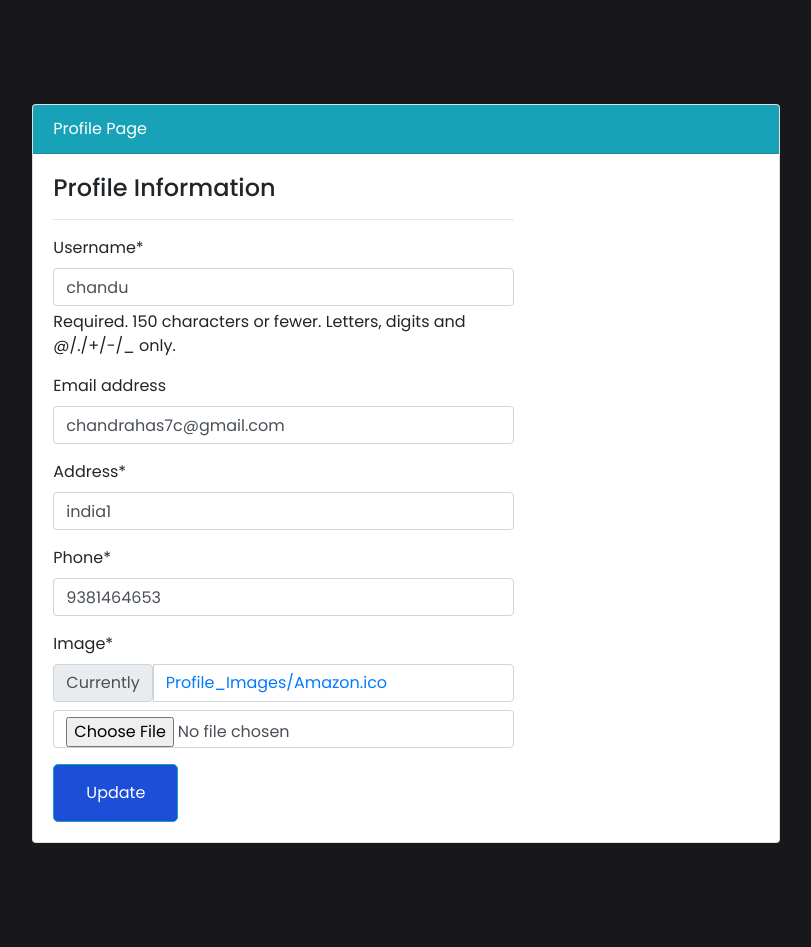
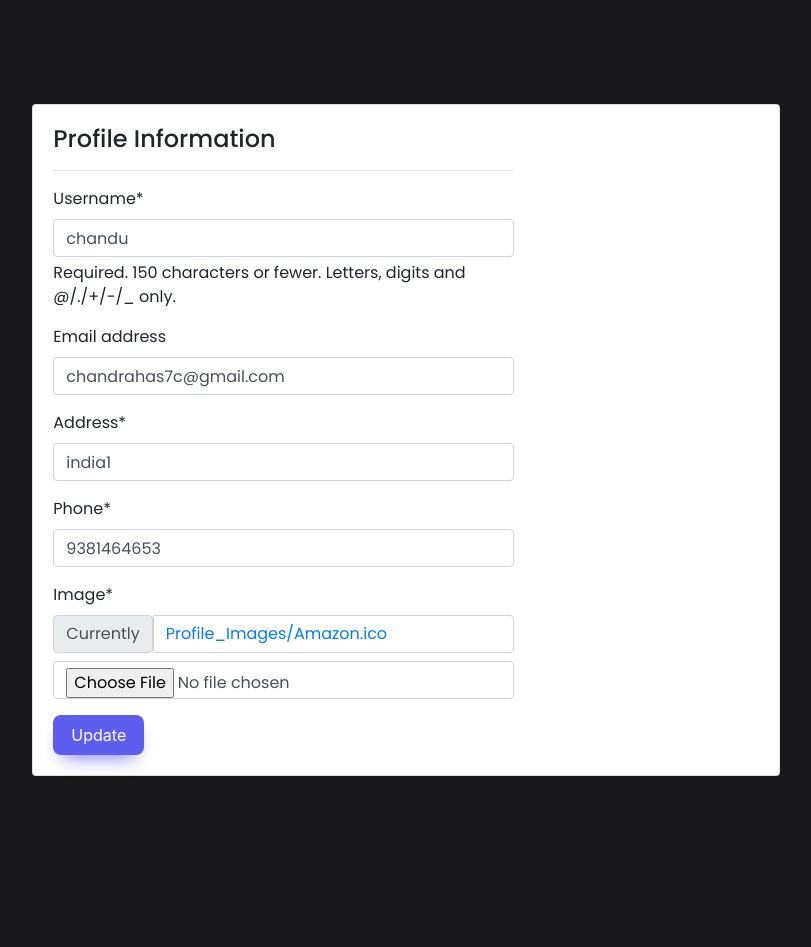
Before and after one commit to chandrahas121/InvenTracker, a Django app: page /profile/update in a window 1280 px wide. Shown: the part 122-1069 px from the top of the page, without its empty margins (234-1045 px from the left). After the commit the page ends 898 px from the top, so only its background shows below. Run offline with Django 5.2, Linux system fonts and the light colour scheme; a user stored in the database is signed in; data comes from the database, SQL or seed files in the repository; both versions use the stored data as it was after the commit; some libraries are stand-ins or nearby versions.

Commit message:
final changes

```diff
--- a/InvenTracker/templates/dashboard/index.html
+++ b/InvenTracker/templates/dashboard/index.html
@@ -594,7 +594,7 @@ tbody {
             <h4>Manage Your Inventory With Ease!!</h4>
             <H1>Hello <span>{{user.username}}</span>,Welcome to InvenTracker.</H1>
             <p>
-                Now you can track your orders and view your staff at your fingertips.You can also create products and add them so that your staff can make requests based on it.
+                Now you can track your orders and view your staff at your fingertips. You can also create products and add them so that your staff can make requests based on it. Also, don't forget to view our realtime graphs.
             </p>
 
         </div>
@@ -615,7 +615,7 @@ tbody {
                 <a href="{% url 'dashboard-product' %}">Products<i class="ri-arrow-right-line"></i></a>
             </div>
             <div class="card">
-                <span><i class="ri-bug-line"></i></span>
+                <span><i class="ri-shopping-basket-line"></i></span>
                 <h4>Orders</h4>
                 <p>
                     Total Orders:{{orders_count}}
@@ -623,7 +623,7 @@ tbody {
                 <a href="{% url 'dashboard-order' %}">Orders<i class="ri-arrow-right-line"></i></a>
             </div>
             <div class="card">
-              <span><i class="ri-bug-line"></i></span>
+              <span><i class="ri-user-search-line"></i></span>
               <h4>Staff</h4>
               <p>
                   Total Staff : {{workers_count}}
--- a/InvenTracker/templates/dashboard/staff_index.html
+++ b/InvenTracker/templates/dashboard/staff_index.html
@@ -2,7 +2,7 @@
     <h2 class="header">Chat</h2>
     <div class="features">
         <div class="card">
-          <span><i class="ri-bug-line"></i></span>
+          <span><i class="ri-chat-1-line"></i></span>
           <h4>Chat</h4>
           <p>
               Chat with Staff.
--- a/InvenTracker/templates/user/login.html
+++ b/InvenTracker/templates/user/login.html
@@ -240,7 +240,7 @@ body{
             </div>
             <input class="login" type="submit" value="Login">
             <div class="links">
-                <a href="{% url 'password_reset' %}">Reset Password</a>
+                <a href="#">Reset Password</a>
                 <a href="{% url 'user-register' %}">Don't have an account?</a>
             </div>
         </form>
--- a/InvenTracker/templates/user/logout.html
+++ b/InvenTracker/templates/user/logout.html
@@ -195,7 +195,7 @@ body{
       <div class="row mt-5">
         <div class="col-md-6 offset-md-3">
           <div class="border bg-white p-3">
-            <h3>Logout Page</h3>
+            <h3>Logged Out!</h3>
             <hr>
             <div class="alert alert danger">
               <h4>You have been logged out</h4>
--- a/InvenTracker/templates/user/profile_update.html
+++ b/InvenTracker/templates/user/profile_update.html
@@ -432,6 +432,40 @@ footer .column > a:hover{
 .edit-button:hover {
     background-color: #1e40af;
 }
+.btn1, .btn2 {
+    background: #5E5DF0;
+    border-radius: 8px; /* Less rounded corners */
+    box-shadow: #5E5DF0 0 10px 20px -10px;
+    box-sizing: border-box;
+    color: #FFFFFF;
+    cursor: pointer;
+    font-family: Inter, Helvetica, "Apple Color Emoji", "Segoe UI Emoji", NotoColorEmoji, "Noto Color Emoji", "Segoe UI Symbol", "Android Emoji", EmojiSymbols, -apple-system, system-ui, "Segoe UI", Roboto, "Helvetica Neue", "Noto Sans", sans-serif;
+    font-size: 16px;
+    font-weight: 400;
+    line-height: 24px;
+    opacity: 1;
+    outline: 0 solid transparent;
+    padding: 8px 18px;
+    user-select: none;
+    -webkit-user-select: none;
+    touch-action: manipulation;
+    width: fit-content;
+    word-break: break-word;
+    border: 0;
+  }
+
+  /* Ensure text color and background color are consistent on hover */
+  .btn1, .btn2 {
+    text-decoration: none; /* Remove underline */
+    color: #FFFFFF; /* Keep text color consistent */
+  }
+
+  .btn1:hover, .btn2:hover {
+    color: #FFFFFF; /* Maintain text color on hover */
+    background: #5E5DF0; /* Maintain background color on hover */
+  }
+
+
     </style>
 </head>
 
@@ -465,9 +499,7 @@ footer .column > a:hover{
         <div class="col-md-2"></div>
         <div class="col-md-8">
             <div class="card">
-                <div class="card-header bg-info text-white">
-                    Profile Page
-                </div>
+
                 <div class="card-body">
                     <div class="row">
                         <div class="col-md-8">
@@ -479,7 +511,7 @@ footer .column > a:hover{
                               {% csrf_token %}
                               {{user_form | crispy }}
                               {{profile_form | crispy }}
-                              <input class = "btn btn-info" type="submit" value="Update">
+                              <input class = "btn1" type="submit" value="Update">
                             </form>
                         </div>
 
```
Also changed, not shown: InvenTracker/db.sqlite3.
